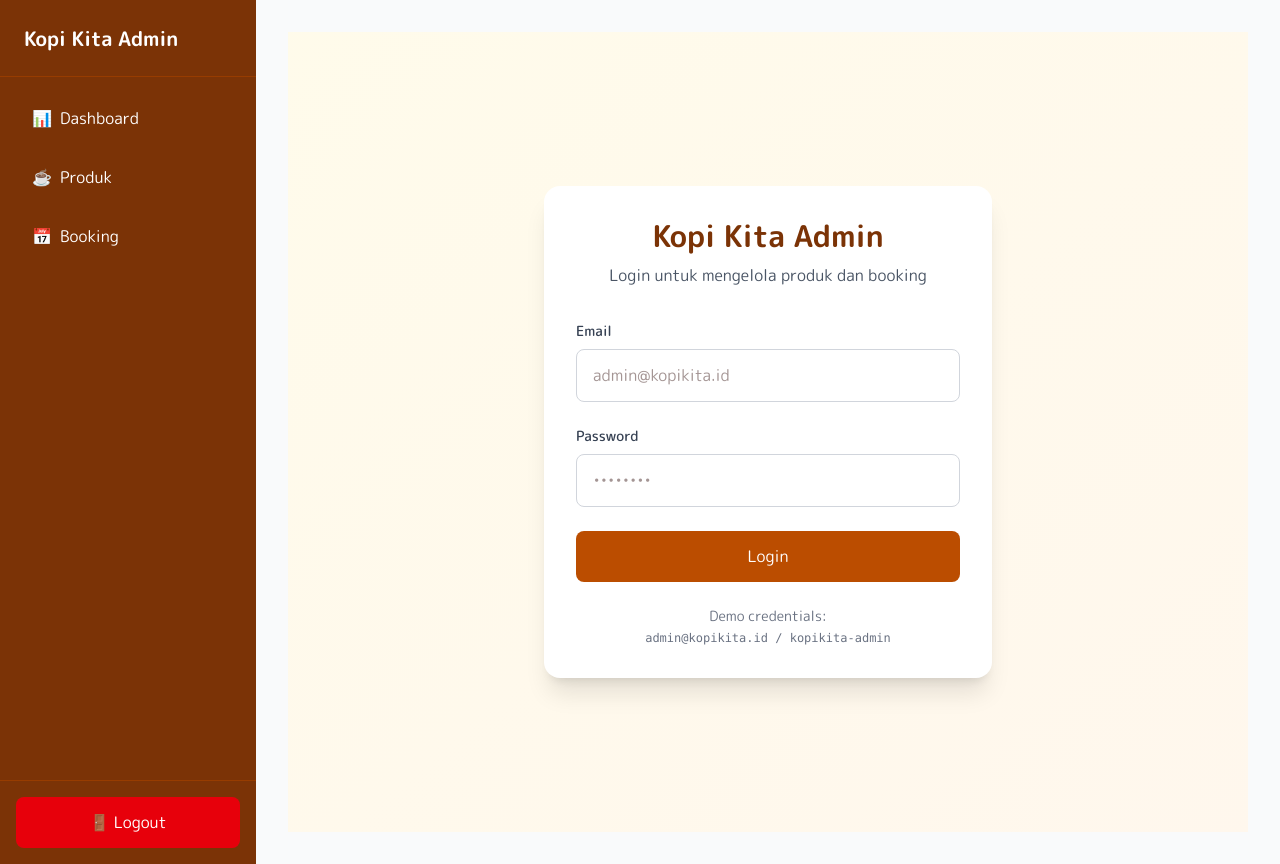
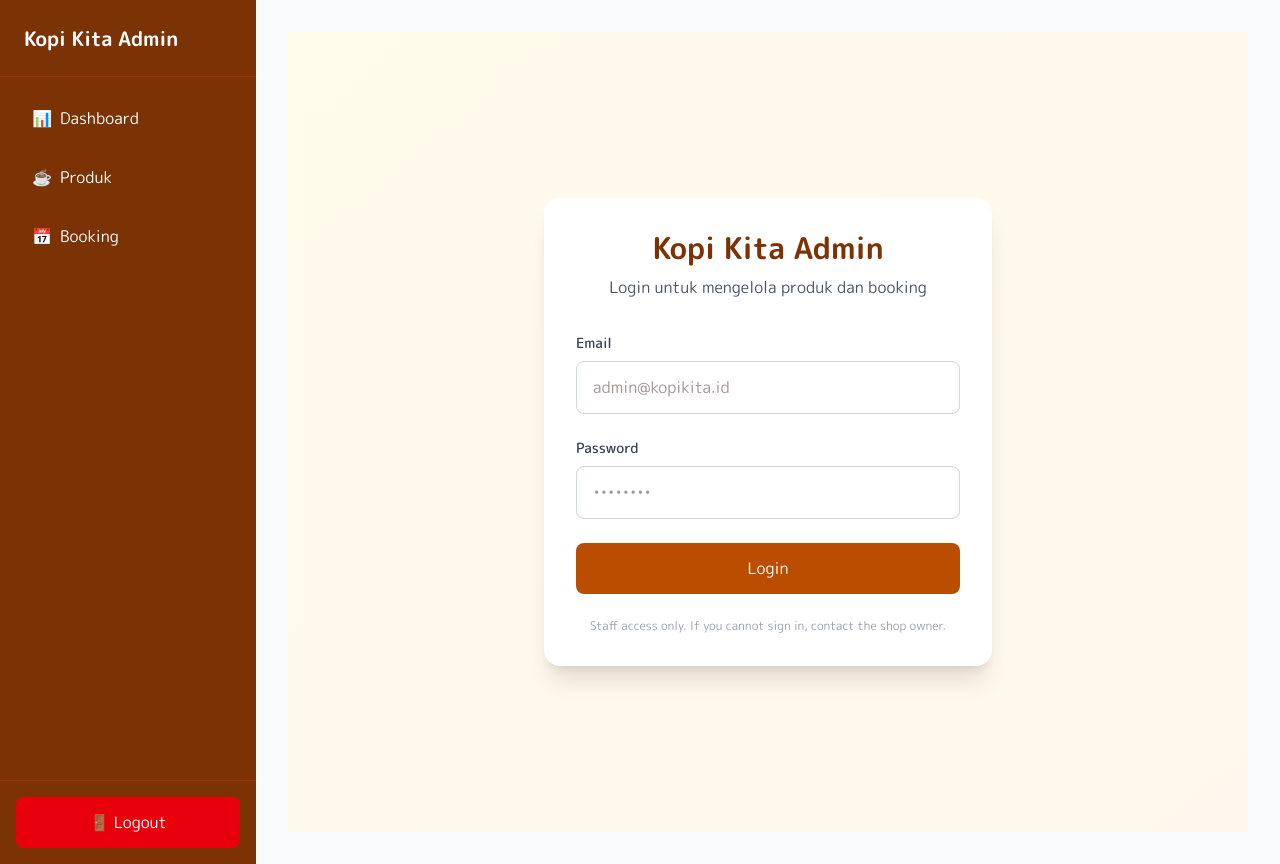
Before and after one commit to Irfansangjuara/kopi-kita, a Next.js app: page /admin/login in a window 1280 px wide. Built offline with nearby package versions, Linux system fonts and the light colour scheme; no server answers.

Commit message:
fix(security): stop advertising the demo admin credentials on the login page

```diff
--- a/src/app/admin/login/page.tsx
+++ b/src/app/admin/login/page.tsx
@@ -84,10 +84,9 @@ export default function AdminLoginPage() {
           </button>
         </form>
 
-        <div className="mt-6 text-center text-sm text-gray-500">
-          <p>Demo credentials:</p>
-          <p className="font-mono text-xs mt-1">admin@kopikita.id / kopikita-admin</p>
-        </div>
+        <p className="mt-6 text-center text-xs text-gray-400">
+          Staff access only. If you cannot sign in, contact the shop owner.
+        </p>
       </div>
     </div>
   );
```
